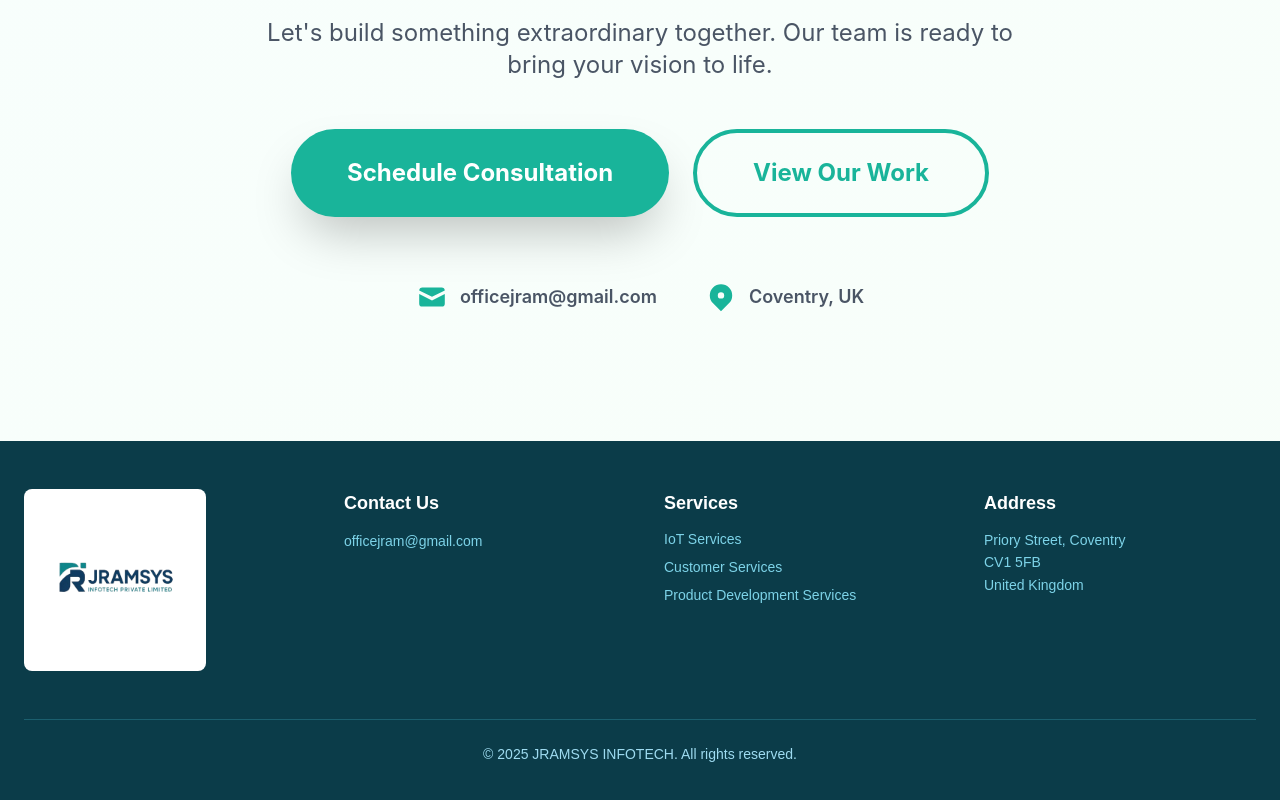
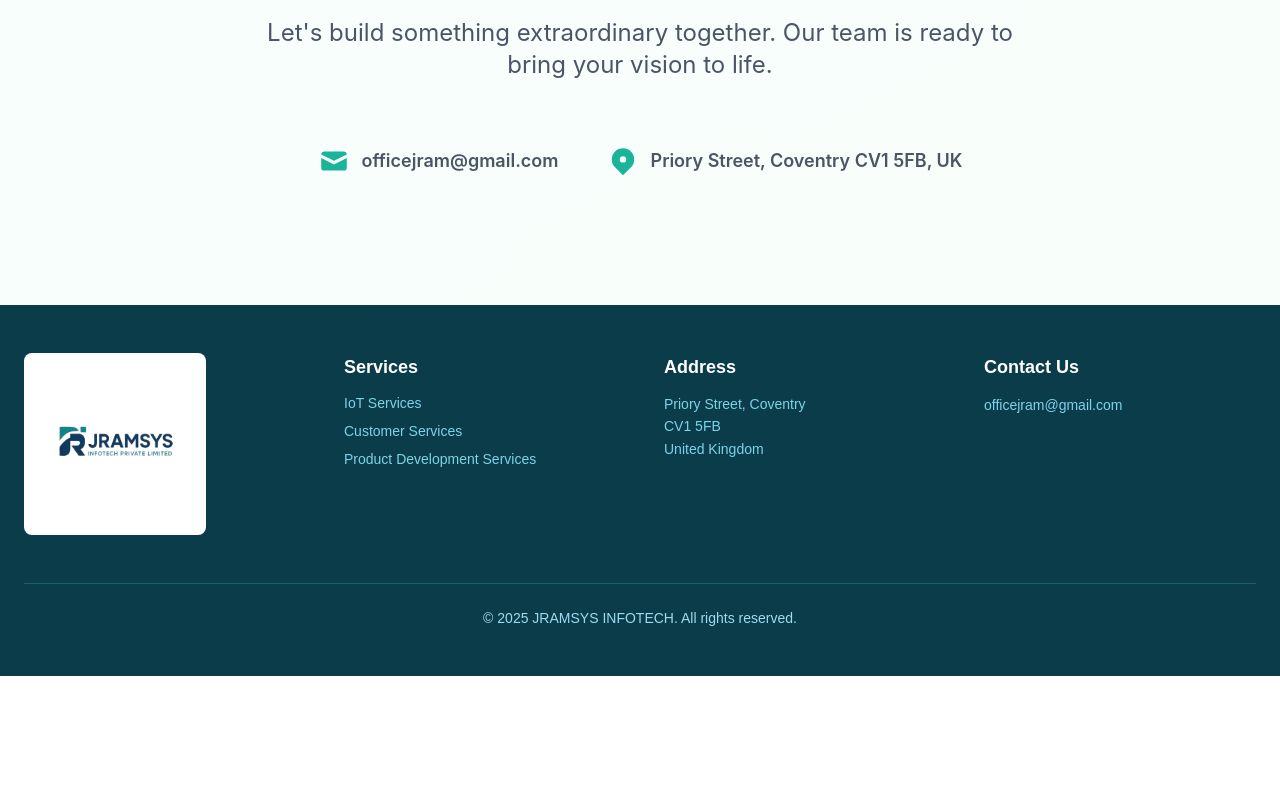
Before and after one commit to JRAMSYSINFOTECH/comapny_website_frontend_reposiitory, a Next.js app: page / in a window 1280 px wide. Shown: the part 7233-8033 px from the top of the page. After the commit the page ends 7909 px from the top, so only its background shows below. Built offline with nearby package versions, Linux system fonts and the light colour scheme.

Commit message:
few chnages made in the footer

```diff
--- a/src/app/page.js
+++ b/src/app/page.js
@@ -561,7 +561,7 @@
             Let's build something extraordinary together. Our team is ready to bring your vision to life.
           </p>
 
-          <div className="flex flex-col sm:flex-row gap-6 justify-center">
+          {/* <div className="flex flex-col sm:flex-row gap-6 justify-center">
             <button
               className="group relative px-14 py-6 text-2xl font-bold text-white rounded-full overflow-hidden shadow-2xl hover:shadow-3xl transition-all duration-300"
               style={{ background: logoGreen }}
@@ -576,7 +576,7 @@
             >
               View Our Work
             </button>
-          </div>
+          </div> */}
 
           <div className="mt-16 flex items-center justify-center gap-12 text-lg text-gray-600">
             <div className="flex items-center gap-3">
@@ -590,7 +590,7 @@
               <svg className="w-8 h-8" style={{ color: logoGreen }} fill="currentColor" viewBox="0 0 20 20">
                 <path fillRule="evenodd" d="M5.05 4.05a7 7 0 119.9 9.9L10 18.9l-4.95-4.95a7 7 0 010-9.9zM10 11a2 2 0 100-4 2 2 0 000 4z" clipRule="evenodd"/>
               </svg>
-              <span className="font-semibold">Coventry, UK</span>
+              <span className="font-semibold">Priory Street, Coventry CV1 5FB, UK</span>
             </div>
           </div>
         </motion.div>
--- a/src/components/Footer.js
+++ b/src/components/Footer.js
@@ -24,16 +24,7 @@
             />
           </div>
 
-          {/* Contact */}
-          <div>
-            <h4 className="text-lg font-semibold mb-3">Contact Us</h4>
-            <a
-              href="mailto:officejram@gmail.com"
-              className="text-sm text-[#7DD3E8] hover:text-white transition"
-            >
-              officejram@gmail.com
-            </a>
-          </div>
+
 
           {/* Services */}
           <div>
@@ -80,6 +71,17 @@
             </p>
           </div>
 
+          {/* Contact */}
+          <div>
+            <h4 className="text-lg font-semibold mb-3">Contact Us</h4>
+            <a
+              href="mailto:officejram@gmail.com"
+              className="text-sm text-[#7DD3E8] hover:text-white transition"
+            >
+              officejram@gmail.com
+            </a>
+          </div>
+
         </div>
 
         {/* Divider */}
```
Also changed, not shown: src/styles/navbar.css (+8 -9 lines).
